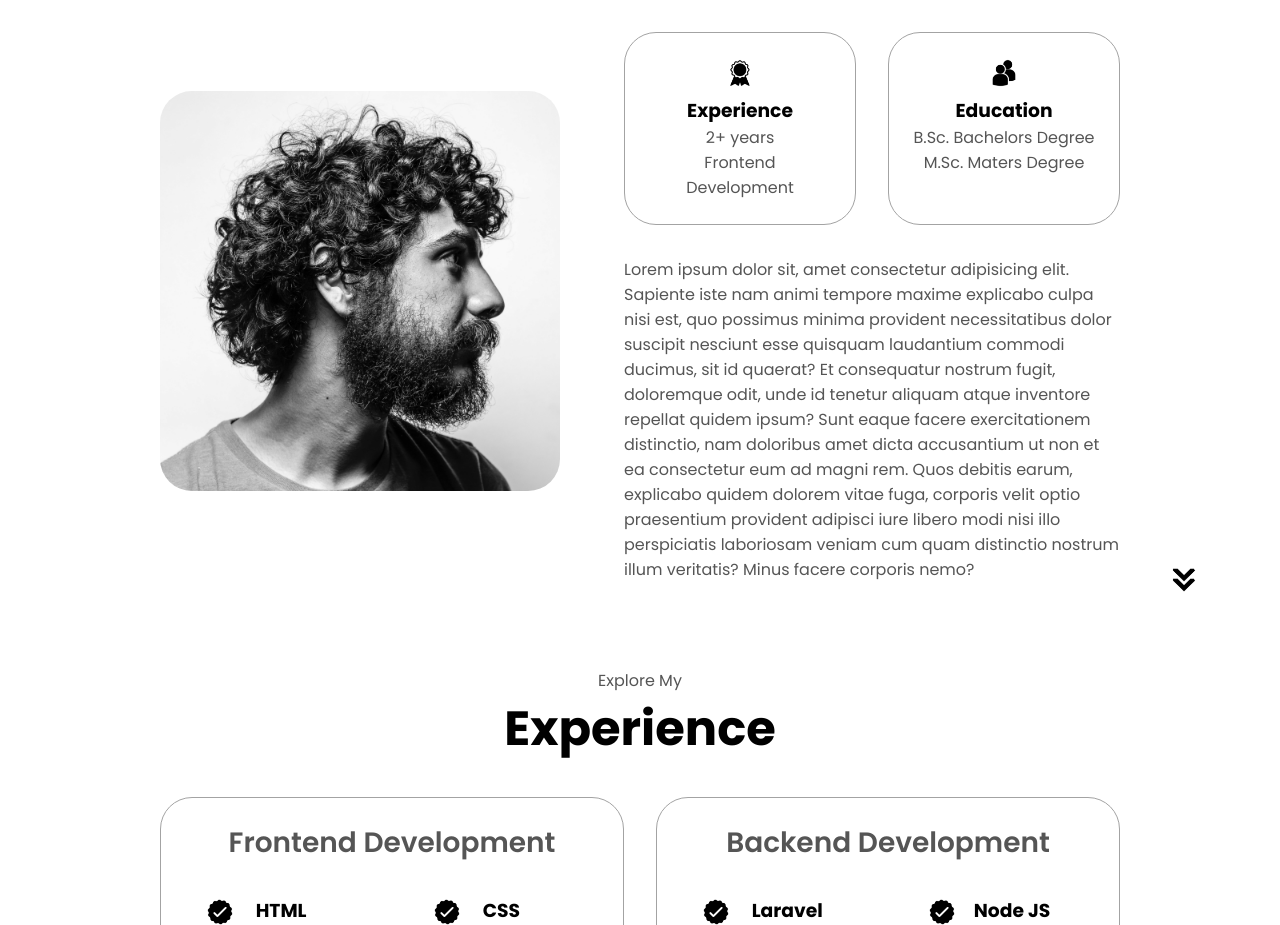
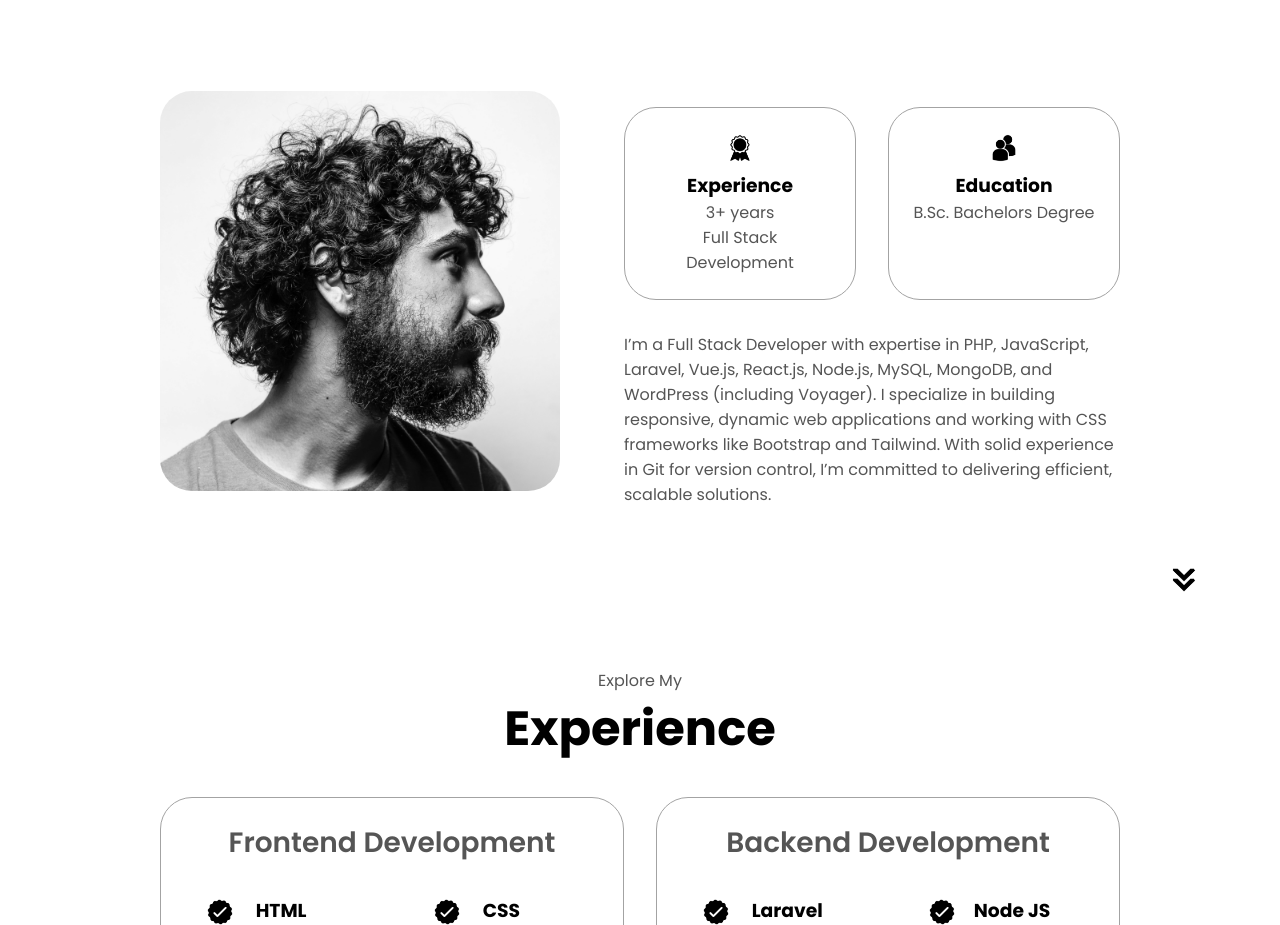
Before and after one commit to anupshakya7/portfolio-practise2, a plain HTML site: page index.html in a window 1280 px wide. Shown: the part 1028-1953 px from the top of the page. Drawn offline with nearby package versions, Linux system fonts and the light colour scheme.

Commit message:
Update Experience and About Me Bio

```diff
--- a/index.html
+++ b/index.html
@@ -75,16 +75,16 @@
                     <div class="details-container">
                         <img src="./assets/experience.png" alt="Experience Icon" class="icon"/>
                         <h3>Experience</h3>
-                        <p>2+ years <br/> Frontend Development</p>
+                        <p>3+ years <br/> Full Stack Development</p>
                     </div>
                     <div class="details-container">
                         <img src="./assets/education.png" alt="Education Icon" class="icon"/>
                         <h3>Education</h3>
-                        <p>B.Sc. Bachelors Degree<br/>M.Sc. Maters Degree</p>
+                        <p>B.Sc. Bachelors Degree<br/></p>
                     </div>
                 </div>
                 <div class="text-container">
-                    <p>Lorem ipsum dolor sit, amet consectetur adipisicing elit. Sapiente iste nam animi tempore maxime explicabo culpa nisi est, quo possimus minima provident necessitatibus dolor suscipit nesciunt esse quisquam laudantium commodi ducimus, sit id quaerat? Et consequatur nostrum fugit, doloremque odit, unde id tenetur aliquam atque inventore repellat quidem ipsum? Sunt eaque facere exercitationem distinctio, nam doloribus amet dicta accusantium ut non et ea consectetur eum ad magni rem. Quos debitis earum, explicabo quidem dolorem vitae fuga, corporis velit optio praesentium provident adipisci iure libero modi nisi illo perspiciatis laboriosam veniam cum quam distinctio nostrum illum veritatis? Minus facere corporis nemo?</p>
+                    <p>I’m a Full Stack Developer with expertise in PHP, JavaScript, Laravel, Vue.js, React.js, Node.js, MySQL, MongoDB, and WordPress (including Voyager). I specialize in building responsive, dynamic web applications and working with CSS frameworks like Bootstrap and Tailwind. With solid experience in Git for version control, I’m committed to delivering efficient, scalable solutions.</p>
                 </div>
             </div>
         </div>
```
